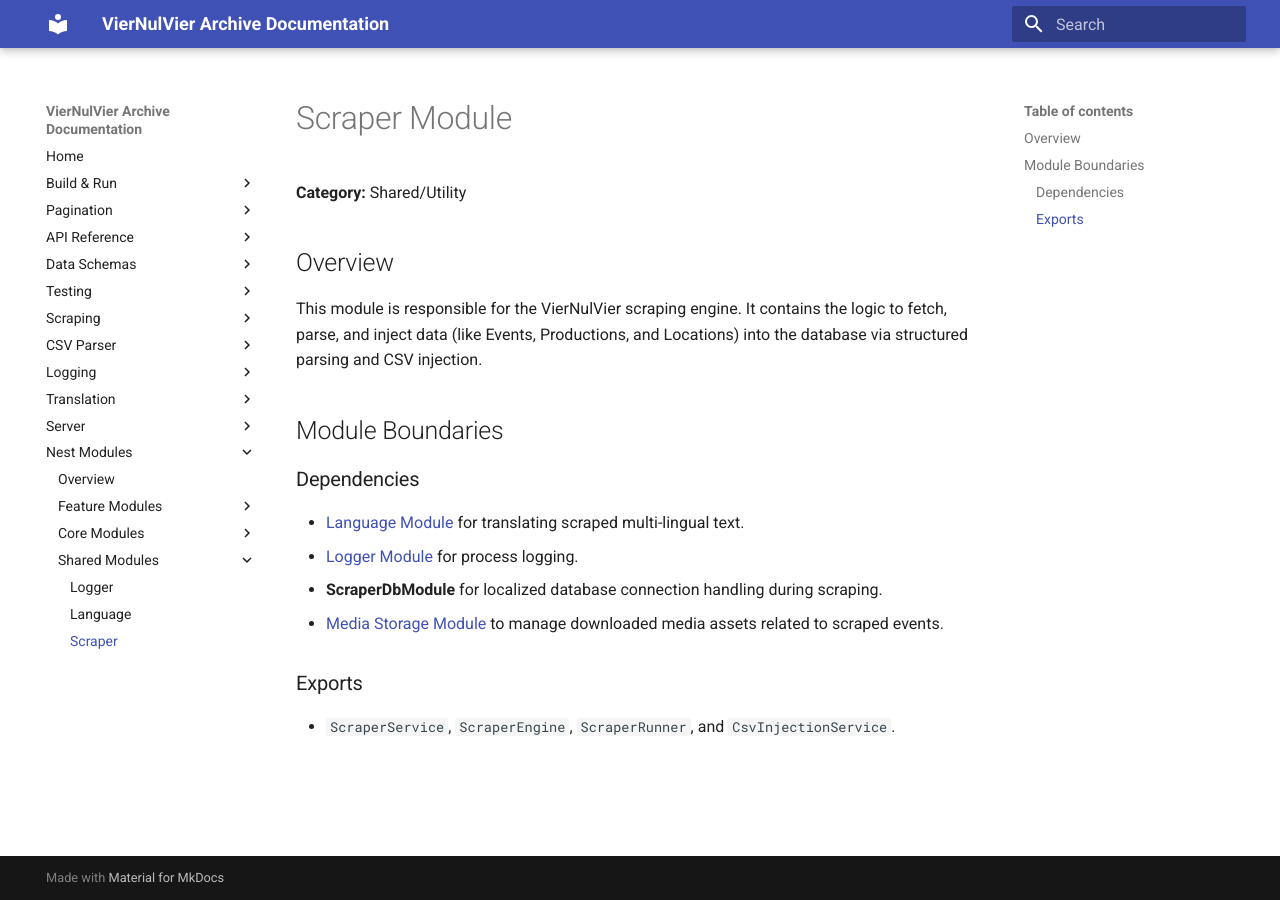
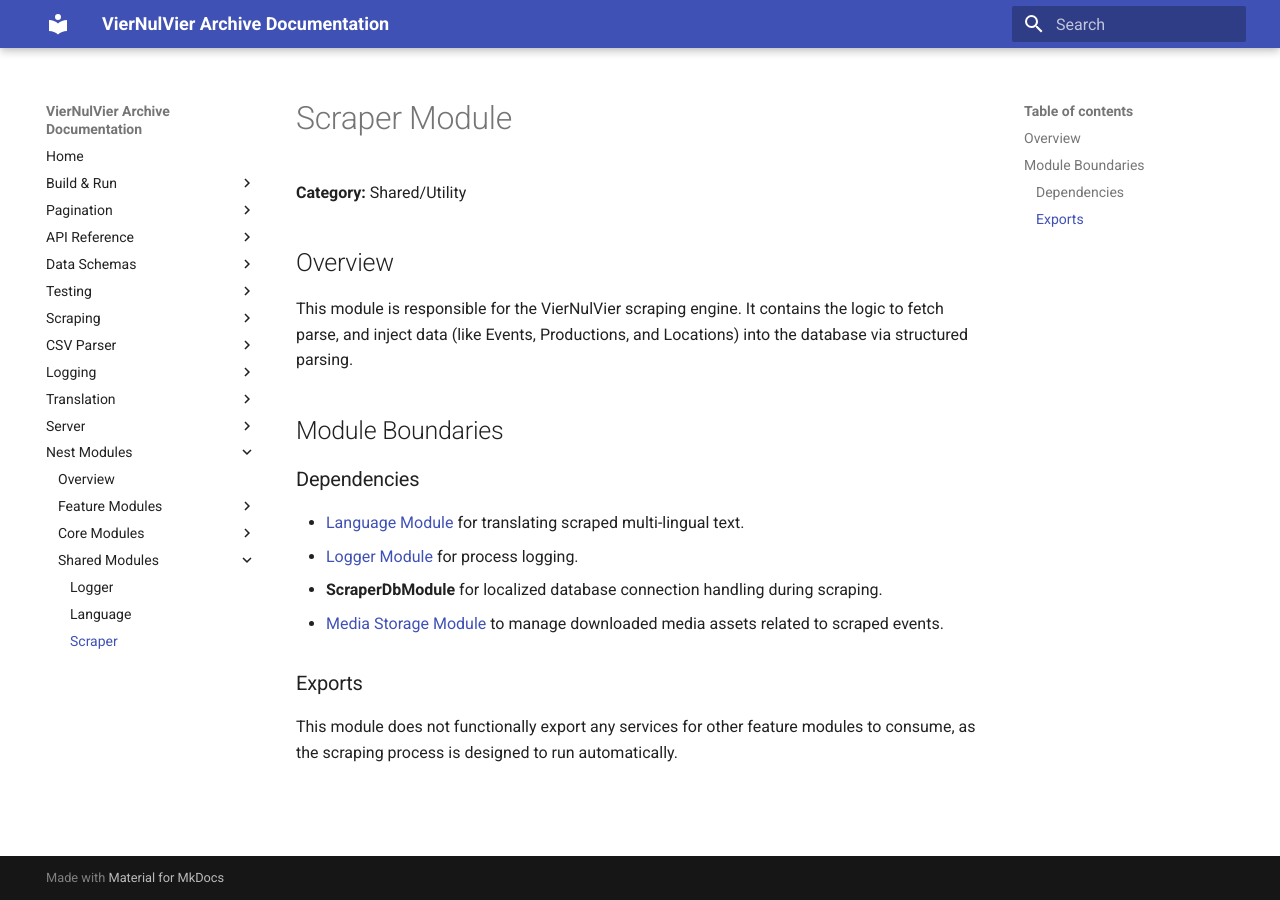
Before and after one commit to SELab-2/viernulvier-4, an MkDocs documentation site: the page built from docs/modules/scraper.md, in a window 1280 px wide. Built offline with MkDocs 1.6.1 and Material for MkDocs 9.7.7, drawn with Linux system fonts in a browser that asks for light colours; the version menu is left out.

Commit message:
Implemented Request changes Alex 2

```diff
--- a/docs/modules/scraper.md
+++ b/docs/modules/scraper.md
@@ -4,7 +4,7 @@
 
 ## Overview
 
-This module is responsible for the VierNulVier scraping engine. It contains the logic to fetch, parse, and inject data (like Events, Productions, and Locations) into the database via structured parsing and CSV injection.
+This module is responsible for the VierNulVier scraping engine. It contains the logic to fetch parse, and inject data (like Events, Productions, and Locations) into the database via structured parsing.
 
 ## Module Boundaries
 
@@ -15,4 +15,5 @@ This module is responsible for the VierNulVier scraping engine. It contains the
 * [Media Storage Module](media_storage.md) to manage downloaded media assets related to scraped events.
 
 ### Exports
-* `ScraperService`, `ScraperEngine`, `ScraperRunner`, and `CsvInjectionService`.
+
+This module does not functionally export any services for other feature modules to consume, as the scraping process is designed to run automatically.
```
Also changed, not shown: docs/modules/media.md (+1 -1 lines), docs/modules/parser.md (+1 -1 lines).
